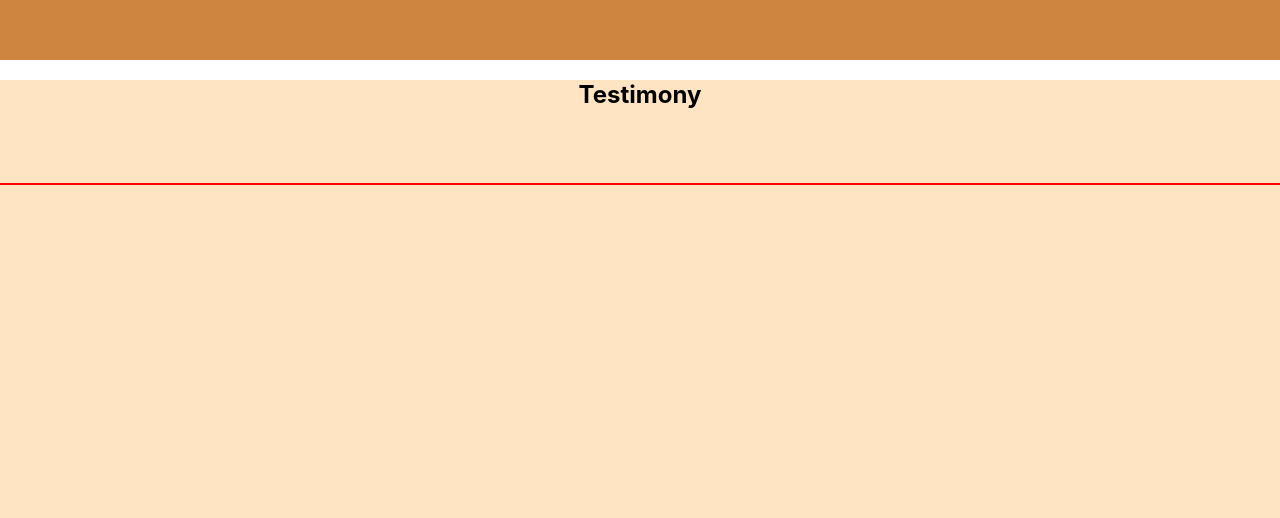
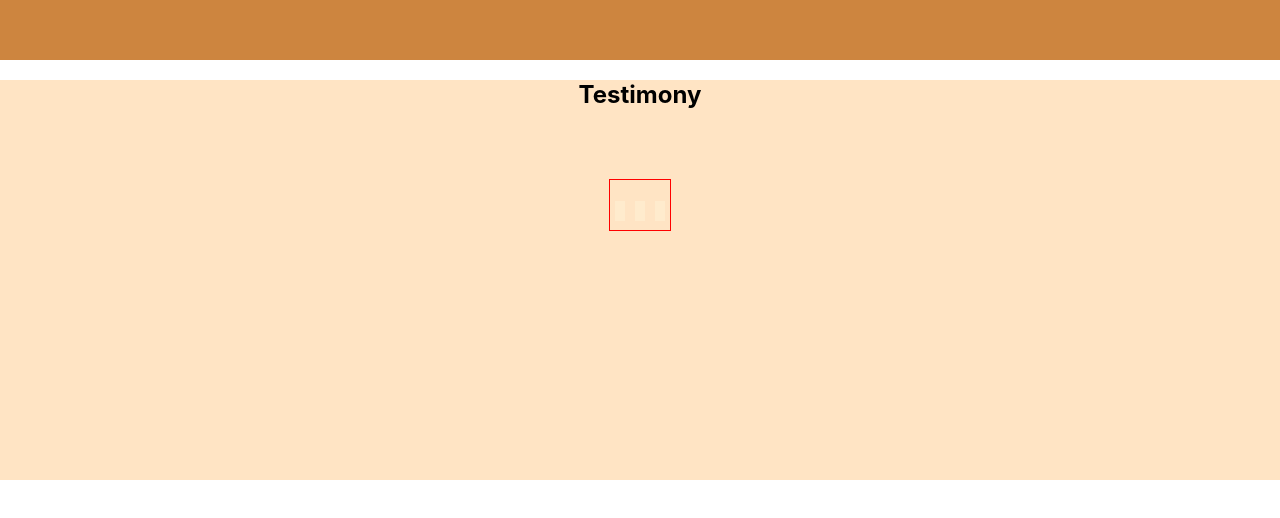
Before and after one commit to Rokkcoco/portfolio-start-project-main, a React app: page / in a window 1280 px wide. Shown: the part 2434-2952 px from the top of the page. After the commit the page ends 2914 px from the top, so only its background shows below. Built offline with nearby package versions, Linux system fonts and the light colour scheme.

Commit message:
new component testimony

```diff
--- a/src/components/slider/Slider.tsx
+++ b/src/components/slider/Slider.tsx
@@ -1,28 +1,52 @@
 import React from 'react';
 import styled from "styled-components";
+import {FlexWrapper} from "../FlexWrapper";
 
 export const Slider = () => {
     return (
         <StyledSlider>
-            <Slide>
-                <Text></Text>
-                <Name></Name>
-            </Slide>
+            <FlexWrapper>
+                <Slide>
+                    <Text></Text>
+                    <Name></Name>
+                </Slide>
+            </FlexWrapper>
+            <Pagination>
+                <span> </span>
+                <span> </span>
+                <span> </span>
+            </Pagination>
         </StyledSlider>
     );
 };
 
 const StyledSlider = styled.div`
     border: 1px solid red;
+    max-width: 500px;
+    display: flex;
+    flex-direction: column;
+    align-items: center;
 `
+
 const Slide = styled.div`
+
+    text-align: center;
+`
+
+const Text = styled.p`
 
 `
 
-const Text = styled.div`
+const Name = styled.span`
 
 `
 
-const Name = styled.div`
-
+const Pagination = styled.div`
+    span {
+        display: inline-block;
+        width: 10px;
+        height: 20px;
+        margin: 5px;
+        background-color: blanchedalmond;
+    }
 `
--- a/src/layout/sections/testimony/Testimony.tsx
+++ b/src/layout/sections/testimony/Testimony.tsx
@@ -3,18 +3,22 @@ import styled from "styled-components";
 import {SectionTitle} from "../../../components/SectionTitle";
 import {Icon} from "../../../components/icon/Icon";
 import {Slider} from "../../../components/slider/Slider";
+import {FlexWrapper} from "../../../components/FlexWrapper";
 
 export const Testimony = () => {
     return (
         <StyledTestimony>
-        <SectionTitle>Testimony</SectionTitle>
-            <Icon id={'quote'}/>
-            <Slider/>
+            <SectionTitle>Testimony</SectionTitle>
+            <FlexWrapper direction={'column'} align={'center'}>
+                <Icon id={'quote'}/>
+                <Slider/>
+            </FlexWrapper>
+
         </StyledTestimony>
     );
 };
 
 const StyledTestimony = styled.section`
-min-height: 100vh;
 background-color: bisque;
+min-height: 50vh;
 `
```
